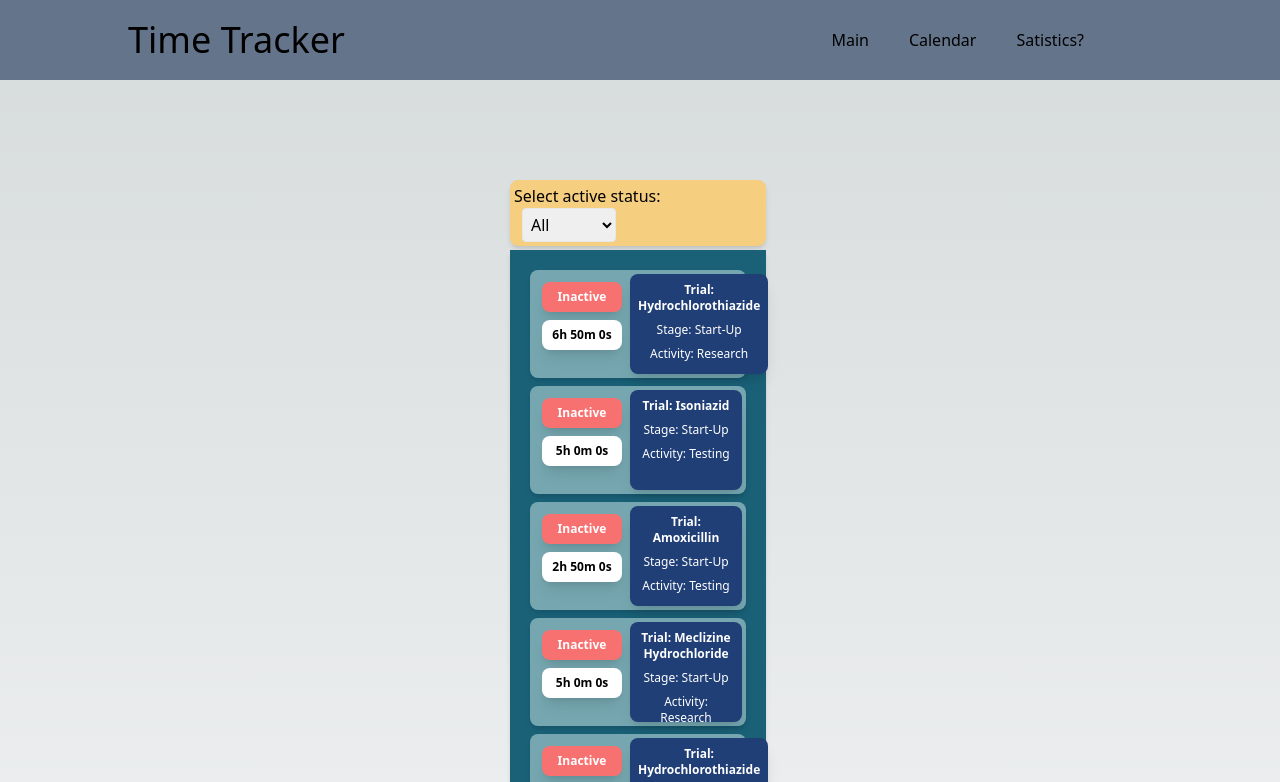
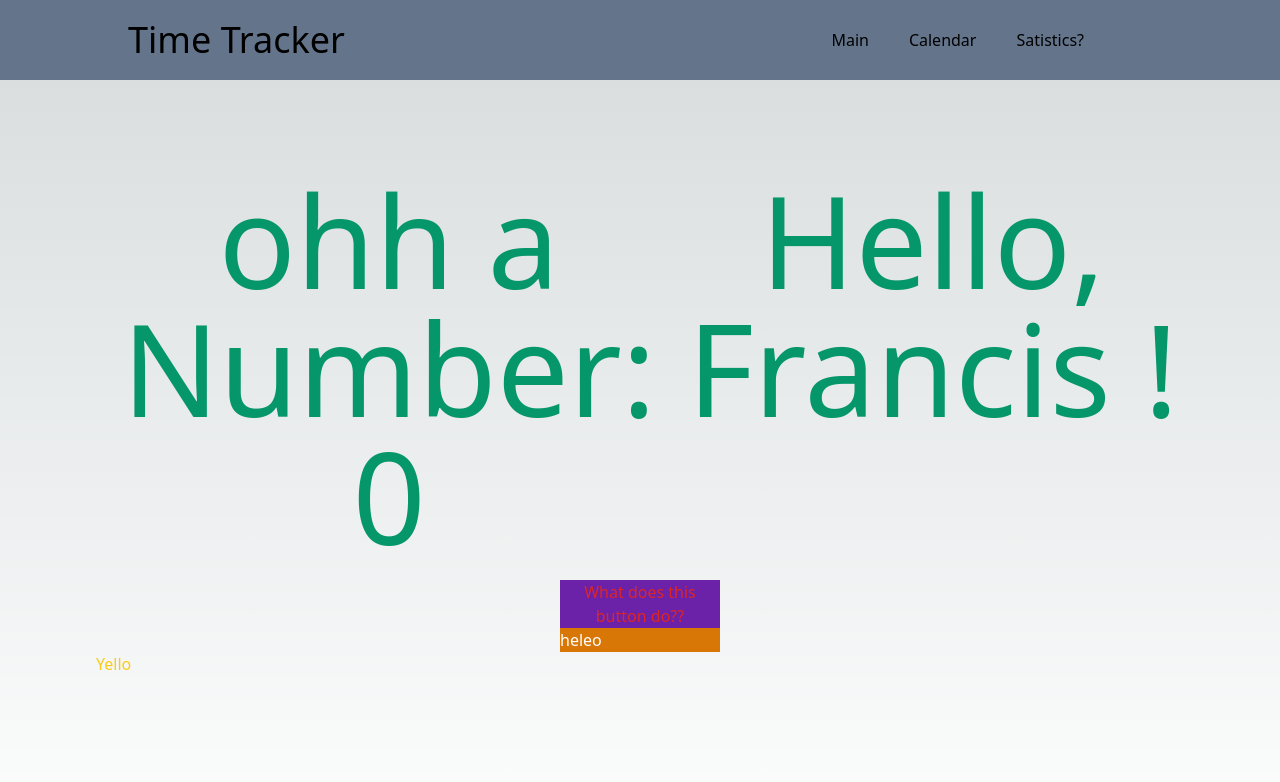
Before and after one commit to CHCTS-Microservices/TimeTracker, a Next.js app: page / in a window 1280 px wide. Shown: the top 782 px of the page. Built offline with nearby package versions, Linux system fonts and the light colour scheme; no server answers.

Commit message:
can connect to supabase and query data. Will need to now format the code

```diff
--- a/src/app/page.tsx
+++ b/src/app/page.tsx
@@ -17,9 +17,9 @@ export default function Home() {
 
       {/* <div> */}
         {/* need to fix this way */}
-        {/* <Test name={a.name} id={a.id} role={a.role}  />  */}
+        <Test name={a.name} id={a.id} role={a.role}  />
       {/* </div> */}
-      <SidePanel events={events}/>
+      {/* <SidePanel events={events}/> */}
     </main>
   )
 }
--- a/src/app/utils/supabase.tsx
+++ b/src/app/utils/supabase.tsx
@@ -1,9 +1,16 @@
 
+import { createClient } from '@supabase/supabase-js'
+
+// const supabaseUrl = 'https://mqsvuplppswdwhybeeqq.supabase.co';
+// const supabaseKey = process.env.SUPABASE_KEY;
+// const supabase = createClient(supabaseUrl, supabaseKey);
 
 class API{
 
     // Read a data
-    read(){
+    async read(){
+        // let { yello: Activity, error } = await supabase.from('Activity').select('id');
+        // console.log(yello);
         console.log('Hello world1');
     }
 
--- a/src/components/Testing.tsx
+++ b/src/components/Testing.tsx
@@ -4,11 +4,38 @@ import { useState } from "react";
 import  * as Struct from '@/app/utils/types';
 import API from '../app/utils/supabase';
 import SidePanel from './SidePanel';
+import supabase from '../../supabase';
 
-export default function Testing(user : Struct.User) {
+
+// import { createClient } from '@supabase/supabase-js';
+
+// const supabaseUrl = 'https://mqsvuplppswdwhybeeqq.supabase.co';
+// // const supabaseKey = process.env.SUPABASE_KEY;
+// const supabaseKey = 'eyJhbGciOiJIUzI1NiIsInR5cCI6IkpXVCJ9.eyJpc3MiOiJzdXBhYmFzZSIsInJlZiI6Im1xc3Z1cGxwcHN3ZHdoeWJlZXFxIiwicm9sZSI6ImFub24iLCJpYXQiOjE2OTUxMDY2NjIsImV4cCI6MjAxMDY4MjY2Mn0.7S9S1mWsIJb2Dv9X5Twehy56mO0LffLB_Y5kPsY1pcs';
+// const supabase = createClient(supabaseUrl, supabaseKey);
+
+export default function  Testing(user : Struct.User) {
   const test = new API();
   const [count, setCount] = useState<number>(0);
   const dummyEvent : Struct.Event[] = Struct.dummyEvent;
+  const tt = async () =>{
+    try{
+      console.log('ii');
+        // let { yello : any , error } = await supabase.from('Activity').select('*');
+
+
+        let { data, error } = await supabase.from('Activity').select('title');
+
+
+        console.log(data);
+        // console.log(error);
+    }
+    catch{
+      console.log('fffff');
+    }
+
+
+  };
   // let a : Struct.User = {
   //   id : 123,
   //   name : 'Fran',
@@ -18,6 +45,8 @@ export default function Testing(user : Struct.User) {
   // function test (){
   //     console.log('this works yay!!');
   //     // number = (number + 10 ) %20;
+
+
   function LogEvent(){
     console.log(count)
     console.log(dummyEvent[count]);
@@ -25,7 +54,18 @@ export default function Testing(user : Struct.User) {
 
   }
   // }
-  function testo(){
+  //@ts-ignore
+  async function testo(){
+
+    // console.log(await supabase.from('Activity').select('*'));
+    // console.log(d);
+
+    // console.log(supabaseUrl);
+    // console.log(supabaseKey);
+    // console.log(process.env);
+    tt();
+    // let { yello : any, error } = await supabase.from('Activity').select('*');
+    // console.log(yello);
     test.create();
   }
 
@@ -61,14 +101,14 @@ export default function Testing(user : Struct.User) {
       <div className="bg-amber-600 w-40 h-auto align-middle mx-auto hover:bg-orange-300">
         <button
           className="text-white hover:text-purple-500"
-          onClick={LogEvent}
+          onClick={testo}
         >
           heleo
         </button>
       </div>
 
       <div >
-        <SidePanel events={dummyEvent} />
+
       </div>
       <button
           className="text-yellow-400 hover:text-white"
--- /dev/null
+++ b/supabase.js
@@ -0,0 +1,7 @@
+import { createClient } from '@supabase/supabase-js'
+
+const supabaseUrl = 'https://mqsvuplppswdwhybeeqq.supabase.co';
+const supabaseKey = process.env.NEXT_PUBLIC_SUPABASE_KEY;
+const supabase = createClient(supabaseUrl, supabaseKey);
+
+export default supabase;
```
